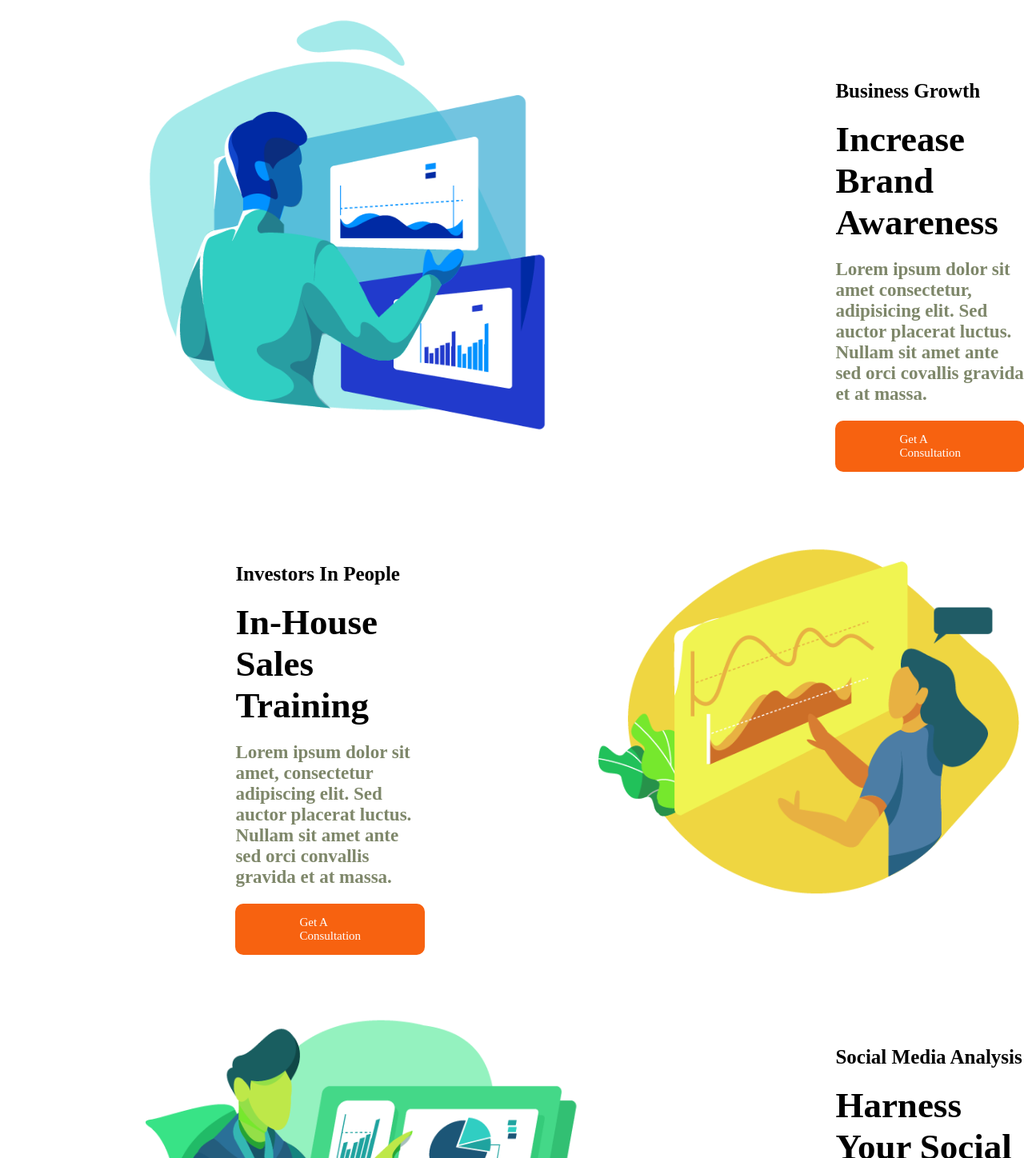
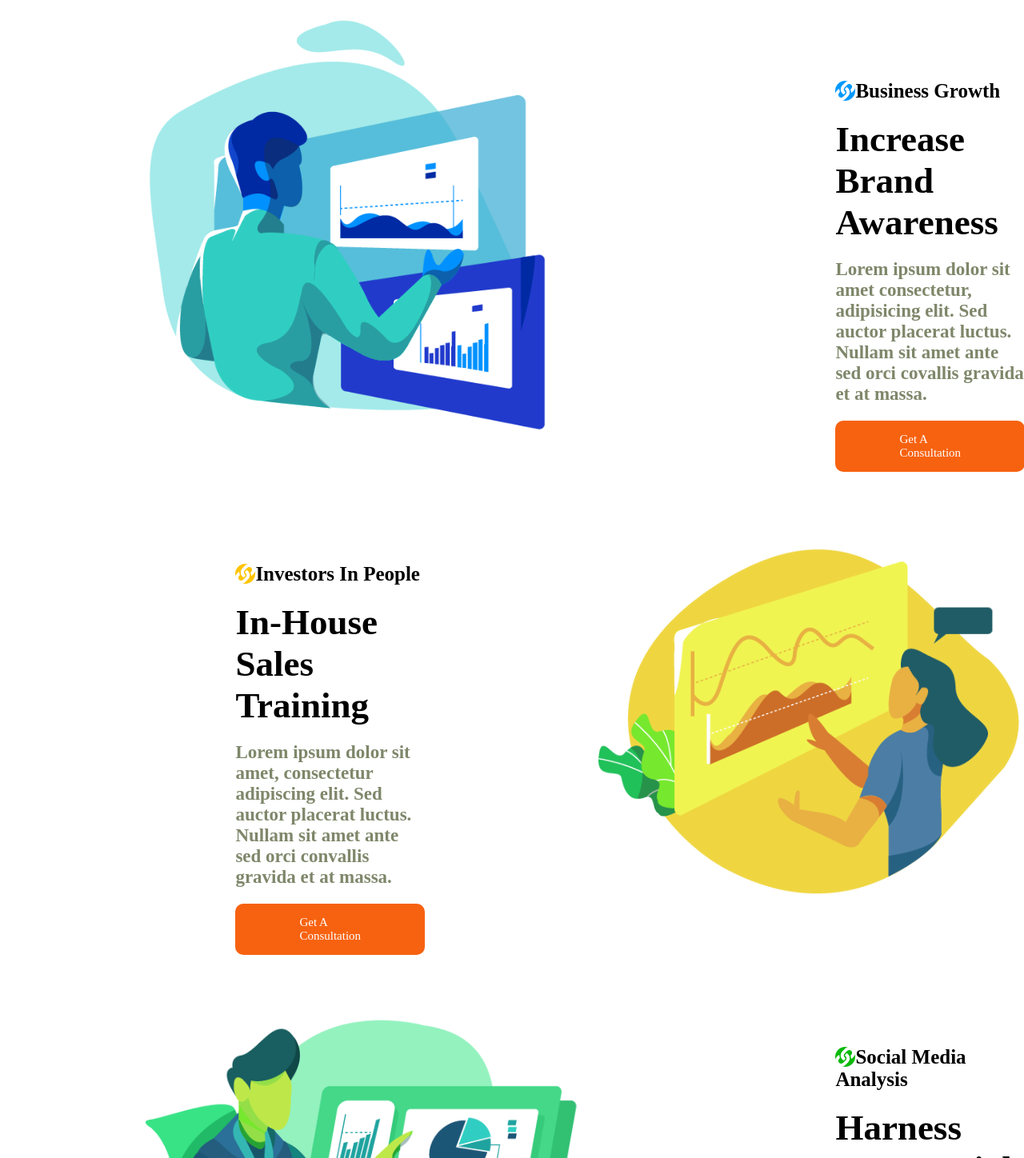
Before and after one commit to AlessandroMandaglio30/proj-html-vuejs, a Vue app: page / in a window 1280 px wide. Shown: the part 802-2250 px from the top of the page at 80% size. Built offline with nearby package versions, Linux system fonts and the light colour scheme.

Commit message:
Marketing

```diff
--- a/src/components/sections/Marketing.vue
+++ b/src/components/sections/Marketing.vue
@@ -5,7 +5,7 @@
         <img src="../../assets/images/svg/first.svg" alt="Increase" />
       </div>
       <div class="dx">
-        <h3>Business Growth</h3>
+        <h3><i class="blu fas fa-link"></i>Business Growth</h3>
         <h2>Increase Brand Awareness</h2>
         <h5>
           Lorem ipsum dolor sit amet consectetur, adipisicing elit. Sed auctor
@@ -17,7 +17,7 @@
     </div>
     <div class="secondo_cont">
       <div class="sx">
-        <h3>Investors In People</h3>
+        <h3><i class="arancio fas fa-link"></i>Investors In People</h3>
         <h2>In-House Sales Training</h2>
         <h5>
           Lorem ipsum dolor sit amet, consectetur adipiscing elit. Sed auctor
@@ -35,7 +35,7 @@
         <img src="../../assets/images/svg/third.svg" alt="Increase" />
       </div>
       <div class="dx">
-        <h3>Social Media Analysis</h3>
+        <h3><i class="verde fas fa-link"></i>Social Media Analysis</h3>
         <h2>Harness Your Social Proof</h2>
         <h5>
           Lorem ipsum dolor sit amet consectetur, adipisicing elit. Sed auctor
@@ -94,6 +94,12 @@ export default {
         background-color: $Ectasy;
       }
     }
+    .blu {
+      background-color: rgb(0, 153, 255);
+      color: $White;
+      font-size: 25px;
+      border-radius: 50%;
+    }
   }
 }
 .secondo_cont {
@@ -135,6 +141,12 @@ export default {
       height: 600px;
     }
   }
+  .arancio {
+    background-color: rgb(255, 196, 0);
+    color: $White;
+    font-size: 25px;
+    border-radius: 50%;
+  }
 }
 .terzo_cont {
   display: flex;
@@ -174,6 +186,12 @@ export default {
         background-color: $Ectasy;
       }
     }
+    .verde {
+      background-color: rgb(8, 185, 8);
+      color: $White;
+      font-size: 25px;
+      border-radius: 50%;
+    }
   }
 }
 </style>
```
